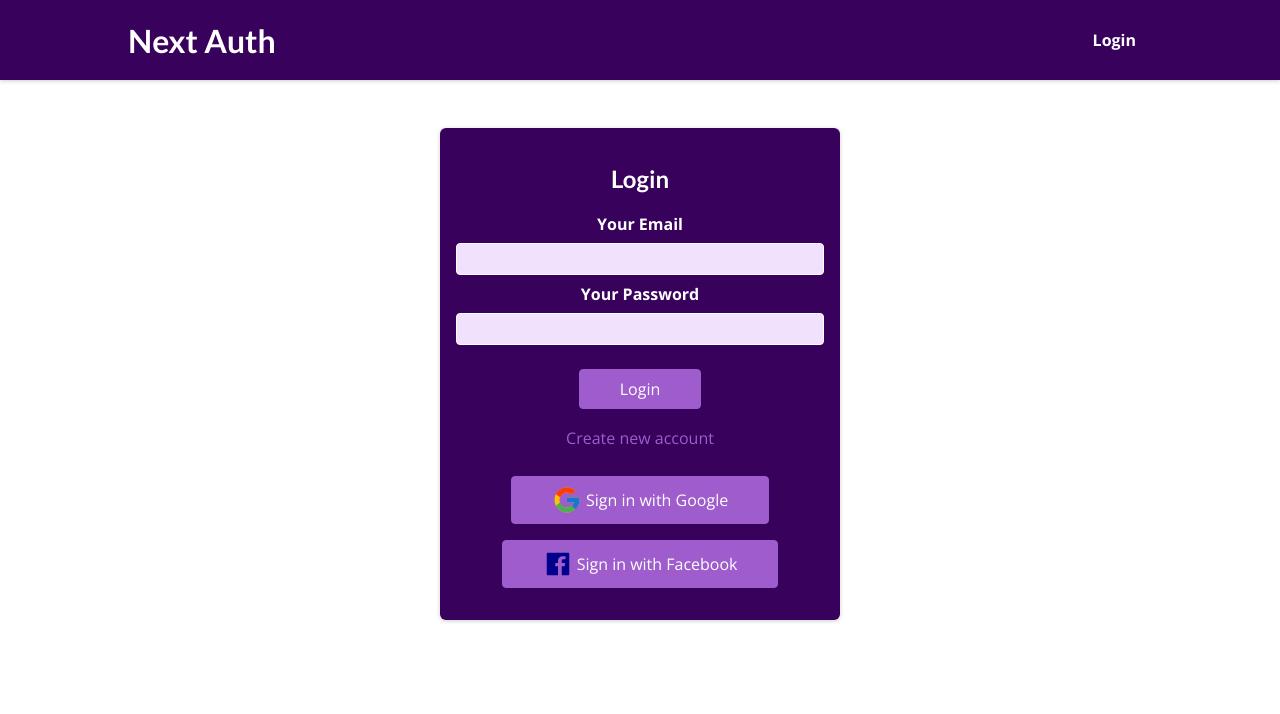
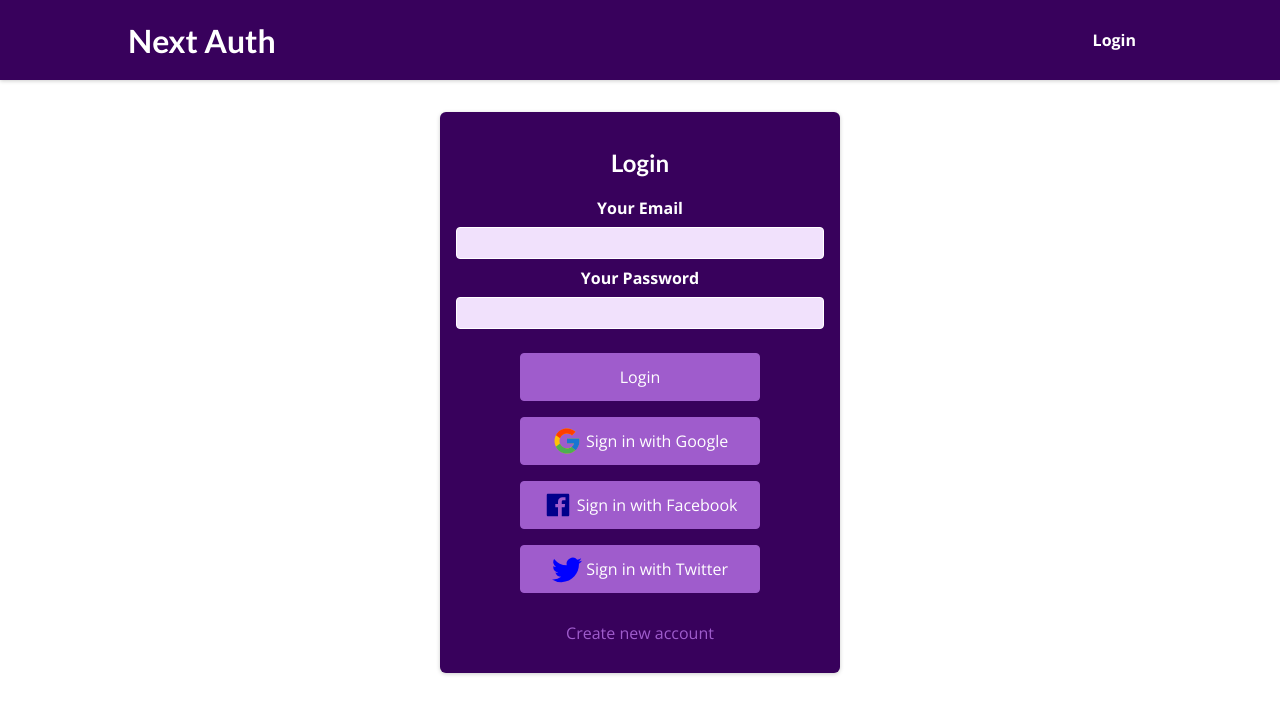
Before and after one commit to vitalik-prog/next-course-auth, a Next.js app: page /auth in a window 1280 px wide. Shown: the top 714 px of the page. Built offline with nearby package versions, Linux system fonts and the light colour scheme; no server answers.

Commit message:
added twitter auth

```diff
--- a/src/components/AuthForm/AuthForm.tsx
+++ b/src/components/AuthForm/AuthForm.tsx
@@ -3,6 +3,7 @@ import { signIn } from "next-auth/react";
 import { useRouter } from "next/router";
 import { FcGoogle } from "react-icons/fc";
 import { IoLogoFacebook } from "react-icons/io";
+import { BsTwitter } from "react-icons/bs";
 import NotificationContext from "../../context/layout/NotificationContext";
 import { createUser, signInUser } from "../../helpers/auth";
 import HttpError from "../../common/types/HttpError";
@@ -82,17 +83,8 @@ const AuthForm = () => {
         </div>
         <div className={classes.actions}>
           <button>{isLogin ? "Login" : "Create Account"}</button>
-          <button
-            type="button"
-            className={classes.toggle}
-            onClick={switchAuthModeHandler}
-          >
-            {isLogin ? "Create new account" : "Login with existing credentials"}
-          </button>
-        </div>
-      </form>
           {isLogin && (
-        <div className={classes.social}>
+            <>
               <button
                 onClick={() =>
                   signIn("google", {
@@ -115,8 +107,28 @@ const AuthForm = () => {
                 &nbsp;
                 <span>Sign in with Facebook</span>
               </button>
+              <button
+                onClick={() =>
+                  signIn("twitter", {
+                    callbackUrl: `${process.env.NEXT_PUBLIC_BASE_URL}/payments`,
+                  })
+                }
+              >
+                <BsTwitter fontSize={30} color="blue" />
+                &nbsp;
+                <span>Sign in with Twitter</span>
+              </button>
+            </>
+          )}
+          <button
+            type="button"
+            className={classes.toggle}
+            onClick={switchAuthModeHandler}
+          >
+            {isLogin ? "Create new account" : "Login with existing credentials"}
+          </button>
         </div>
-      )}
+      </form>
     </section>
   );
 };
--- a/src/components/AuthForm/css/AuthForm.module.css
+++ b/src/components/AuthForm/css/AuthForm.module.css
@@ -1,11 +1,11 @@
 .auth {
-  margin: 3rem auto;
+  margin: 2rem auto;
   width: 95%;
   max-width: 25rem;
   border-radius: 6px;
   background-color: #38015c;
   box-shadow: 0 1px 4px rgba(0, 0, 0, 0.2);
-  padding: 1rem;
+  padding: 1rem 1rem 0 1rem;
   text-align: center;
 }
 
@@ -36,27 +36,33 @@
   padding: 0.25rem;
 }
 
-.actions,
-.social {
+.actions {
   margin-top: 1.5rem;
   display: flex;
   flex-direction: column;
   align-items: center;
 }
 
-.actions button,
-.social button {
+.actions button {
+  width: 15rem;
+  height: 3rem;
+  display: flex;
+  justify-content: center;
+  align-items: center;
+  margin-bottom: 1rem;
   cursor: pointer;
   font: inherit;
   color: white;
   background-color: #9f5ccc;
   border: 1px solid #9f5ccc;
   border-radius: 4px;
-  padding: 0.5rem 2.5rem;
 }
 
-.actions button:hover,
-.social button:hover {
+.actions button:last-child {
+  margin-top: 0;
+}
+
+.actions button:hover {
   background-color: #873abb;
   border-color: #873abb;
 }
@@ -73,9 +79,3 @@
   background-color: transparent;
   color: #ae82cc;
 }
-
-.social button {
-  display: flex;
-  align-items: center;
-  margin-bottom: 1rem;
-}
```
Also changed, not shown: pages/api/auth/[...nextauth].ts (+9 -3 lines). Lines whose indentation alone changed are shown as unchanged.
